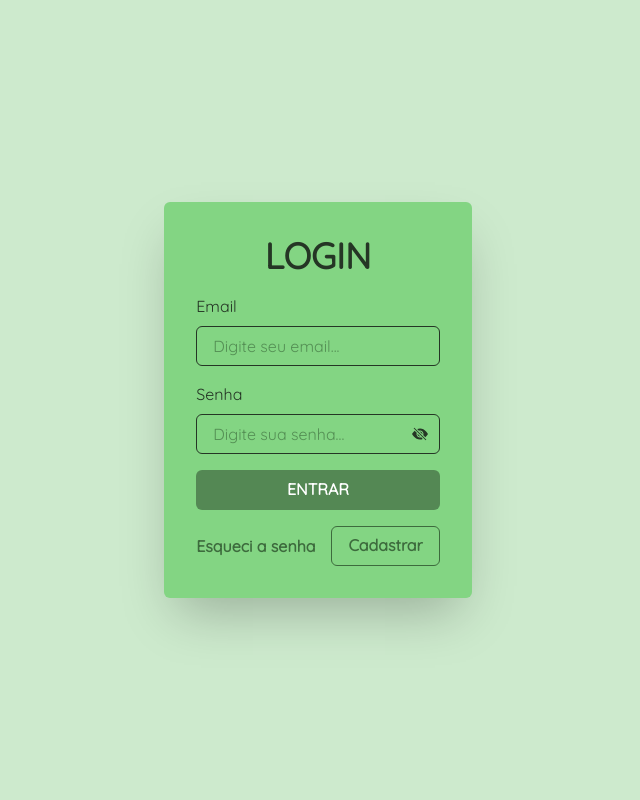
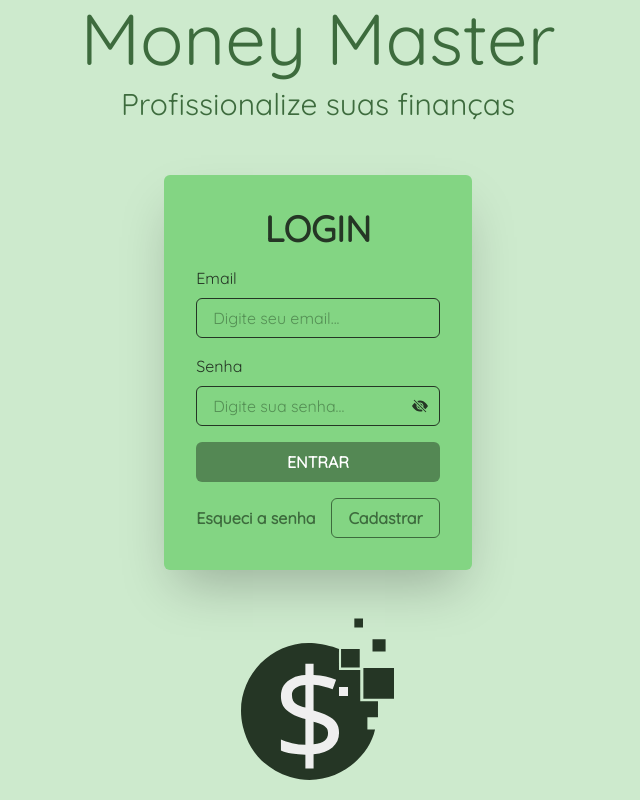
Before and after one commit to Smylle3/moneymaster, a Next.js app: page /auth/login in a window 1280 px wide. Shown: the whole page, without its empty margins (322-962 px from the left). Built offline with nearby package versions, Linux system fonts and the light colour scheme.

Commit message:
Atualiza paginas auth

```diff
--- a/pages/auth/login.tsx
+++ b/pages/auth/login.tsx
@@ -5,6 +5,7 @@ import { useForm } from "react-hook-form"
 import { yupResolver } from "@hookform/resolvers/yup"
 import { schemaLogin } from "utils/validationSchema"
 import { useRouter } from "next/router"
+import AuthPagesComponents from "@/components/authPagesComponents"
 
 export default function Login() {
     const router = useRouter()
@@ -25,22 +26,7 @@ export default function Login() {
     }
 
     return (
-        <Flex bg={"primary.200"} minH={"100vh"} align={"center"} justify={"center"}>
-            <Flex
-                bg={"primary.500"}
-                align={"center"}
-                justify={"center"}
-                direction={"column"}
-                gap={"1em"}
-                p={"2em"}
-                borderRadius={"md"}
-                shadow={"2xl"}
-                w={"fit-content"}
-            >
-                {/* <Image src="/MoneyMaster_logo.svg" alt="MoneyMaster logo" /> */}
-                <Heading size={"xl"} color={"primary.900"} cursor={"default"}>
-                    LOGIN
-                </Heading>
+        <AuthPagesComponents title="LOGIN">
             <form
                 onSubmit={handleSubmit(handleLogin)}
                 style={{
@@ -97,7 +83,6 @@ export default function Login() {
                     Cadastrar
                 </Button>
             </Flex>
-            </Flex>
-        </Flex>
+        </AuthPagesComponents>
     )
 }
```
Also changed, not shown: pages/auth/signin.tsx (+3 -17 lines). Lines whose indentation alone changed are shown as unchanged.
